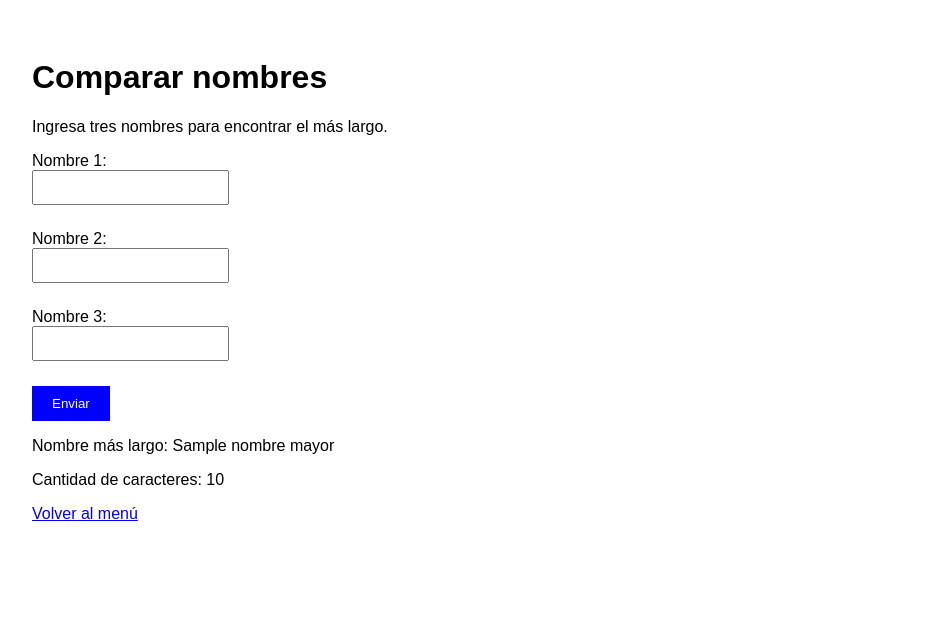
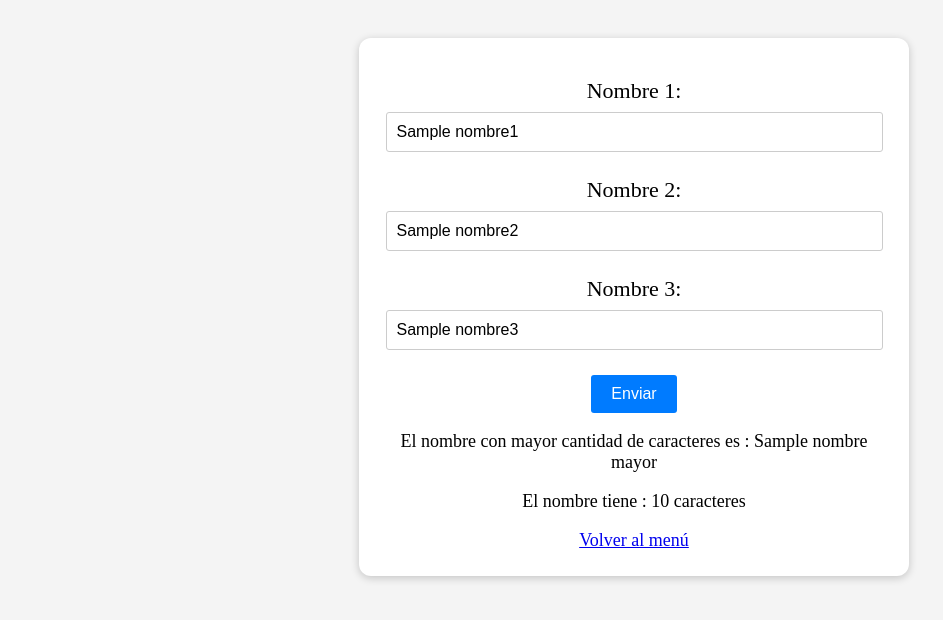
Before and after one commit to javiermansillab/iplacex-programacion-web-prueba3, a Flask app: template templates/ejercicio2.html in a window 1280 px wide. Shown: the top 620 px of the page, without its empty margins (6-949 px from the left). Run offline with Flask 3, Linux system fonts and the light colour scheme; the template is opened without the code that fills it: most values are stand-ins (such as "Sample title", 1, 10 or a date in 2020).

Commit message:
Ajustar código a la materia y diseño a la pauta

```diff
--- a/main.py
+++ b/main.py
@@ -15,36 +15,60 @@ def ejercicio1():
         asistencia = int(request.form["asistencia"])
         promedio = (nota1 + nota2 + nota3) / 3
         if promedio >= 40 and asistencia >= 75:
-            estado = "Aprobado"
+            estado = "APROBADO"
         else:
-            estado = "Reprobado"
-        return render_template("ejercicio1.html", promedio=promedio, estado=estado)
+            estado = "REPROBADO"
+        return render_template(
+            "ejercicio1.html",
+            promedio=promedio,
+            estado=estado,
+            nota1=nota1,
+            nota2=nota2,
+            nota3=nota3,
+            asistencia=asistencia
+        )
     return render_template("ejercicio1.html")
 
 @app.route("/ejercicio2", methods=["GET", "POST"])
 def ejercicio2():
     if request.method == "POST":
-        nombre1 = request.form["nombre1"].strip()
-        nombre2 = request.form["nombre2"].strip()
-        nombre3 = request.form["nombre3"].strip()
-        if nombre1 == "" or nombre2 == "" or nombre3 == "":
-            return render_template("ejercicio2.html",error="Debes ingresar los tres nombres.")
-        if  (nombre1.lower() == nombre2.lower()
-            or nombre1.lower() == nombre3.lower()
-            or nombre2.lower() == nombre3.lower()):
-            return render_template("ejercicio2.html",error="Debes ingresar tres nombres diferentes.")
+        # Recibir los tres nombres del formulario.
+        nombre1 = request.form["nombre1"]
+        nombre2 = request.form["nombre2"]
+        nombre3 = request.form["nombre3"]
 
+        # Comprobar que los nombres sean diferentes.
+        if nombre1 == nombre2 or nombre1 == nombre3 or nombre2 == nombre3:
+            return render_template(
+                "ejercicio2.html",
+                error="Debes ingresar tres nombres diferentes.",
+                nombre1=nombre1,
+                nombre2=nombre2,
+                nombre3=nombre3
+            )
+
+        # Usar el primer nombre como candidato inicial.
         nombre_mayor = nombre1
+
+        # Actualizar el candidato si encontramos un nombre más largo.
         if len(nombre2) > len(nombre_mayor):
             nombre_mayor = nombre2
+
         if len(nombre3) > len(nombre_mayor):
             nombre_mayor = nombre3
 
         cantidad = len(nombre_mayor)
-        return render_template("ejercicio2.html", nombre_mayor=nombre_mayor, cantidad=cantidad)
+
+        return render_template(
+            "ejercicio2.html",
+            nombre_mayor=nombre_mayor,
+            cantidad=cantidad,
+            nombre1=nombre1,
+            nombre2=nombre2,
+            nombre3=nombre3
+        )
 
     return render_template("ejercicio2.html")
 
-
 if __name__ == "__main__":
     app.run()
--- a/static/estilos.css
+++ b/static/estilos.css
@@ -1,32 +1,83 @@
 body {
     font-family: Arial, sans-serif;
+    background-color: #f4f4f4;
 }
+
+/* Etiquetas de los formularios */
 label {
     display: block;
     margin-top: 15px;
+    margin-bottom: 8px;
+    font-weight: bold;
+    font-size: 18px;
 }
+
+/* Campos de entrada */
 input {
-    padding: 8px;
+    width: 95%;
+    padding: 10px;
     margin-bottom: 10px;
+    border: 1px solid #ccc;
+    border-radius: 3px;
+    font-size: 16px;
 }
+
+/* Botón para enviar los datos */
 button {
     display: block;
     margin-top: 15px;
     padding: 10px 20px;
-    background-color: blue;
+    background-color: #007bff;
     color: white;
     border: none;
+    border-radius: 3px;
+    font-size: 16px;
     cursor: pointer;
 }
+
 body {
     font-family: Arial, sans-serif;
     padding: 30px;
 }
+
+/* Enlaces del menú con apariencia de botón */
 .boton-menu {
-    display: inline-block;
-    padding: 20px;
-    margin: 10px;
-    background-color: blue;
+    display: block;
+    width: 240px;
+    margin: 30px auto;
+    padding: 30px 20px;
+    background-color: #007bff;
     color: white;
-    text-decoration: none;
+    border-radius: 12px;
+    font-family: "Times New Roman", serif;
+    font-size: 32px;
+    text-align: center;
+    text-decoration: underline;
 }
+
+/* Tarjeta blanca que contiene el ejercicio */
+.contenedor {
+    max-width: 500px;
+    margin: auto;
+    padding: 25px;
+    background-color: white;
+    border-radius: 5px;
+    box-shadow: 0px 2px 8px rgba(0, 0, 0, 0.2);
+}
+
+/* Presentación del ejercicio de nombres */
+.nombres {
+    text-align: center;
+    font-family: "Times New Roman", serif;
+    font-size: 18px;
+    border-radius: 12px;
+}
+
+.nombres label {
+    font-weight: normal;
+    font-size: 22px;
+}
+
+.nombres button {
+    margin: 15px auto;
+}
--- a/templates/ejercicio2.html
+++ b/templates/ejercicio2.html
@@ -6,25 +6,28 @@
     <title>Ejercicio 2</title>
 </head>
 <body>
-    <h1>Comparar nombres</h1>
-    <p>Ingresa tres nombres para encontrar el más largo.</p>
+        <!-- Tarjeta del formulario de nombres -->
+    <div class="contenedor nombres">
 
 <form method="post">
     <label for="nombre1">Nombre 1:</label>
-    <input type="text" id="nombre1" name="nombre1" required>
+    <input type="text" id="nombre1" name="nombre1"
+       value="{{ nombre1 }}" required>
 
     <label for="nombre2">Nombre 2:</label>
-    <input type="text" id="nombre2" name="nombre2" required>
+    <input type="text" id="nombre2" name="nombre2"
+       value="{{ nombre2 }}" required>
 
     <label for="nombre3">Nombre 3:</label>
-    <input type="text" id="nombre3" name="nombre3" required>
+    <input type="text" id="nombre3" name="nombre3"
+       value="{{ nombre3 }}" required>
 
     <button type="submit">Enviar</button>
 </form>
 
 {% if nombre_mayor is defined %}
-    <p>Nombre más largo: {{ nombre_mayor }}</p>
-    <p>Cantidad de caracteres: {{ cantidad }}</p>
+    <p>El nombre con mayor cantidad de caracteres es : {{ nombre_mayor }}</p>
+    <p>El nombre tiene : {{ cantidad }} caracteres</p>
 {% endif %}
 
 {% if error is defined %}
@@ -32,5 +35,7 @@
 {% endif %}
 
     <a href="/">Volver al menú</a>
+
+    </div>
 </body>
 </html>
--- a/templates/index.html
+++ b/templates/index.html
@@ -6,10 +6,6 @@
     <title>Prueba 3 - Programación Web</title>
 </head>
 <body>
-    <h1>Menú principal</h1>
-    <p>Bienvenido a mi proyecto de la prueba 3.</p>
-
 <a href="/ejercicio1" class="boton-menu">Ejercicio 1</a>
 <a href="/ejercicio2" class="boton-menu">Ejercicio 2</a>
-
 </body>
```
Also changed, not shown: templates/ejercicio1.html (+10 -8 lines).
